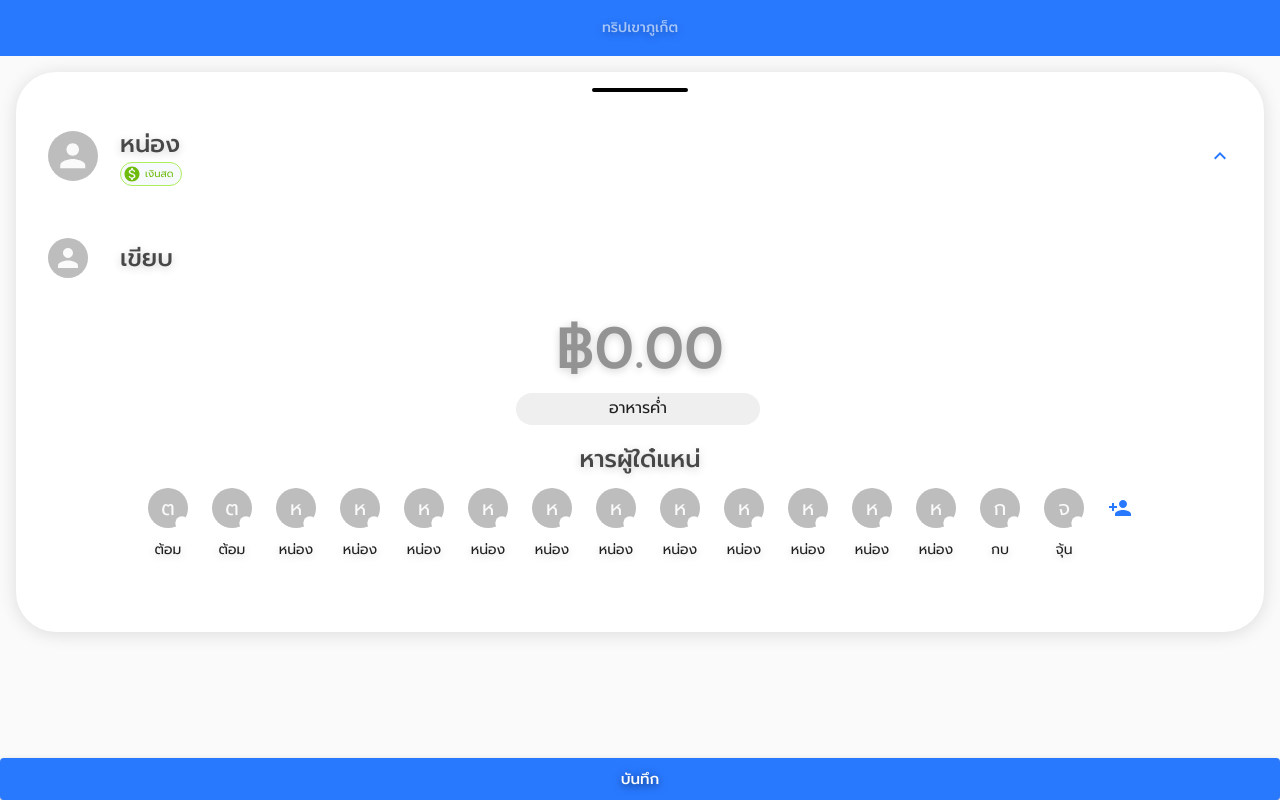
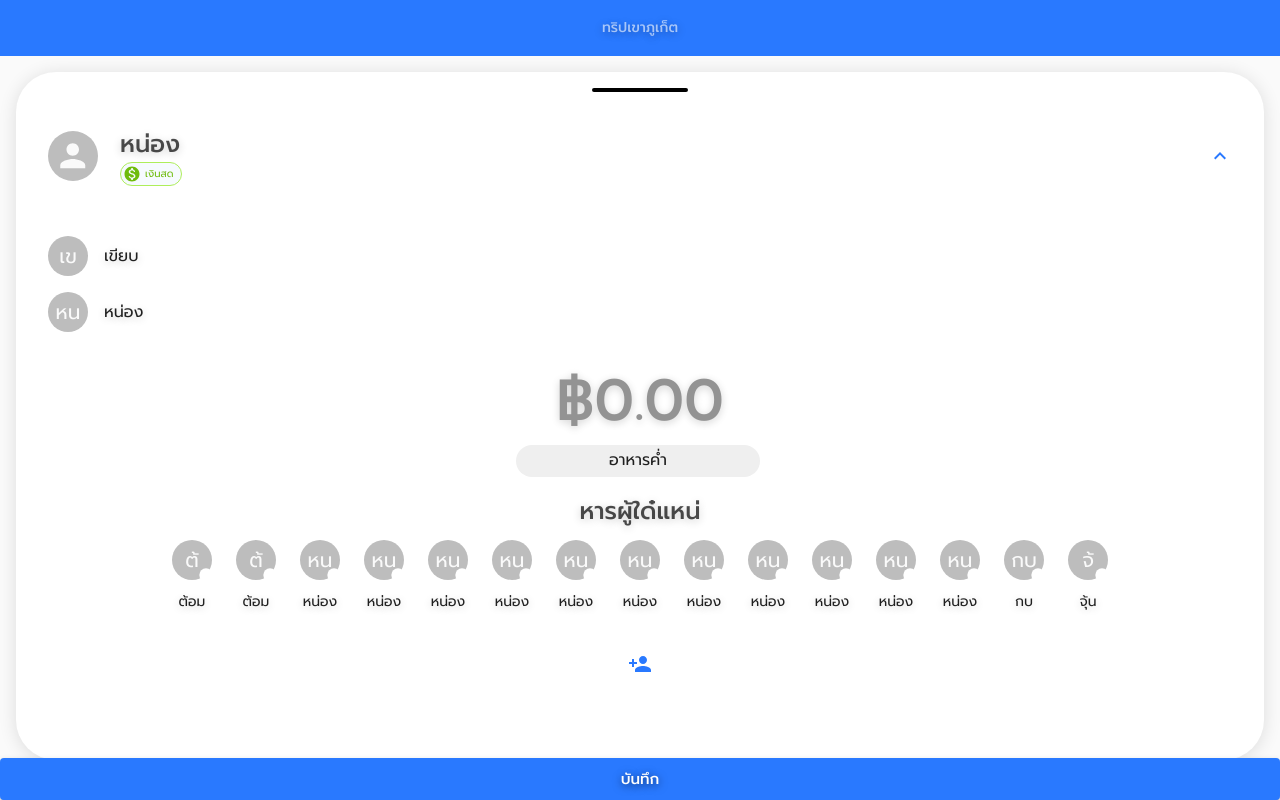
Before and after one commit to AnuchitO/fe-jugbaht, a React (Create React App) app: page / in a window 1280 px wide. Both pictures are taken after a click on the button "เงินสด". Built offline with nearby package versions, Linux system fonts and the light colour scheme.

Commit message:
adjust css summary

```diff
--- a/src/components/Expense/Expense.js
+++ b/src/components/Expense/Expense.js
@@ -106,19 +106,18 @@ const Expense = () => {
                   overlap="circle"
                 >
                   <Avatar className={styles.badgeIcon}>
-                    {member.name.slice(0, 1)}
+                    {member.name.slice(0, 2)}
                   </Avatar>
                 </Badge>
               </IconButton>
               <div>{member.name}</div>
             </div>
           ))}
-          <div className={styles.member}>
-            <IconButton size="medium" color="primary">
-              <PersonAddIcon />
-            </IconButton>
-            <div>&nbsp;</div>
-          </div>
+        </div>
+        <div className={styles.addMember}>
+          <IconButton size="medium" color="primary">
+            <PersonAddIcon />
+          </IconButton>
         </div>
       </div>
       <div className={styles.save}>
--- a/src/components/Expense/Expense.module.scss
+++ b/src/components/Expense/Expense.module.scss
@@ -28,12 +28,12 @@
   margin: 0;
 }
 
+.expansionPanelSummary {
+  margin: 0;
+}
+
 .payerContainer {
   width: 100%;
-}
-
-.expansionPanel{
-  box-shadow: 0 0px 0px 0;
 }
 
 .payer {
@@ -54,6 +54,22 @@
   flex-direction: column;
   justify-content: center;
 }
+
+.expansionPanel{
+  box-shadow: 0 0px 0px 0;
+}
+
+.payerlist {
+  display: flex;
+  flex-direction: column;
+  width: 100%;
+}
+
+.payerlistName {
+  font-size: 16px;
+  text-shadow: 0 2px 8px rgba($color: black, $alpha: 0.2);
+}
+
 
 $payer-icon-size: 50px;
 .payerIcon {
@@ -184,7 +200,7 @@ $badgeIcon3x: 80px;
   flex-direction: row;
   flex-wrap: wrap;
   flex-basis: 100%;
-  margin-bottom: $footer-min-height;
+  margin-bottom: ($footer-min-height/2);
   justify-content: center;
 }
 
@@ -196,6 +212,10 @@ $badgeIcon3x: 80px;
   text-shadow: 0 2px 8px rgba($color: black, $alpha: 0.2);
 }
 
+.addMember {
+  margin-bottom: $footer-min-height;
+}
+
 .description {
   @extend .title;
   display: flex;
--- a/src/components/Expense/Payer.js
+++ b/src/components/Expense/Payer.js
@@ -1,6 +1,6 @@
 import React from 'react'
 import styles from "./Expense.module.scss";
-import { Button, ThemeProvider, ExpansionPanel, ExpansionPanelSummary, ExpansionPanelDetails, Typography, FormControlLabel, Checkbox, ExpansionPanelActions } from '@material-ui/core';
+import { Button, ThemeProvider, ExpansionPanel, ExpansionPanelSummary, ExpansionPanelDetails, Typography, FormControlLabel, Checkbox, ExpansionPanelActions, List } from '@material-ui/core';
 import ExpandMoreIcon from '@material-ui/icons/ExpandMore';
 import ChevronRightIcon from "@material-ui/icons/ChevronRight";
 import MonetizationOnRoundedIcon from "@material-ui/icons/MonetizationOnRounded";
@@ -21,6 +21,10 @@ import {
 const Payer = () => {
   const [expanded, setExpanded] = React.useState(false);
 
+  const members = [
+    { name: "เขียบ" },
+    { name: "หน่อง" }
+  ]
   return (
     <div className={styles.payerContainer}>
       <ExpansionPanel expanded={expanded} onChange={() => setExpanded(!expanded)} classes={{
@@ -31,6 +35,9 @@ const Payer = () => {
           aria-label="Expand"
           aria-controls="additional-actions1-content"
           id="additional-actions1-header"
+          classes={{
+            content: styles.expansionPanelSummary
+          }}
         >
           <div className={styles.payer}>
             <ListItem
@@ -59,20 +66,26 @@ const Payer = () => {
           </div>
         </ExpansionPanelSummary>
         <ExpansionPanelDetails>
-          <div className={styles.payer}>
+          <div className={styles.payerlist}>
+            {
+              members.map(member => (
                 <ListItem
                   button
                   disableGutters={true}
                   aria-haspopup="true"
                   onClick={() => setExpanded(false)}
                 >
-              <ListItemAvatar className={styles.payerIconContainer}>
-                <Avatar className={styles.badgeIcon} />
+                  <ListItemAvatar className={styles.payerlistAvatar}>
+                    <Avatar className={styles.payerlistAvatar} >
+                      {member.name.slice(0, 2)}
+                    </Avatar>
                   </ListItemAvatar>
                   <ListItemText
-                primary={<div className={styles.payerName}>เขียบ</div>}
+                    primary={<div className={styles.payerlistName}>{member.name}</div>}
                   />
                 </ListItem>
+              ))
+            }
           </div>
         </ExpansionPanelDetails>
       </ExpansionPanel>
```
Lines whose indentation alone changed are shown as unchanged.
